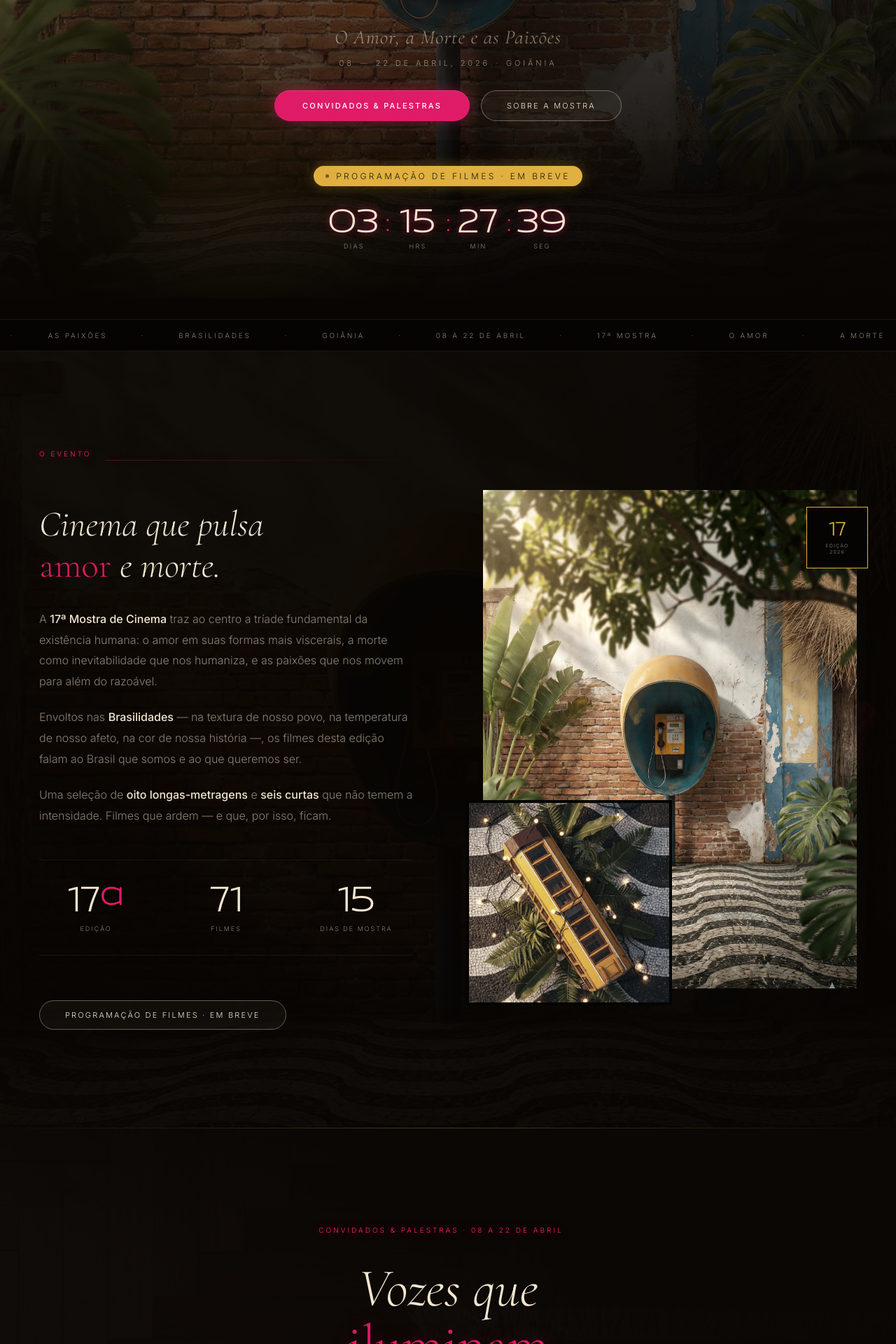
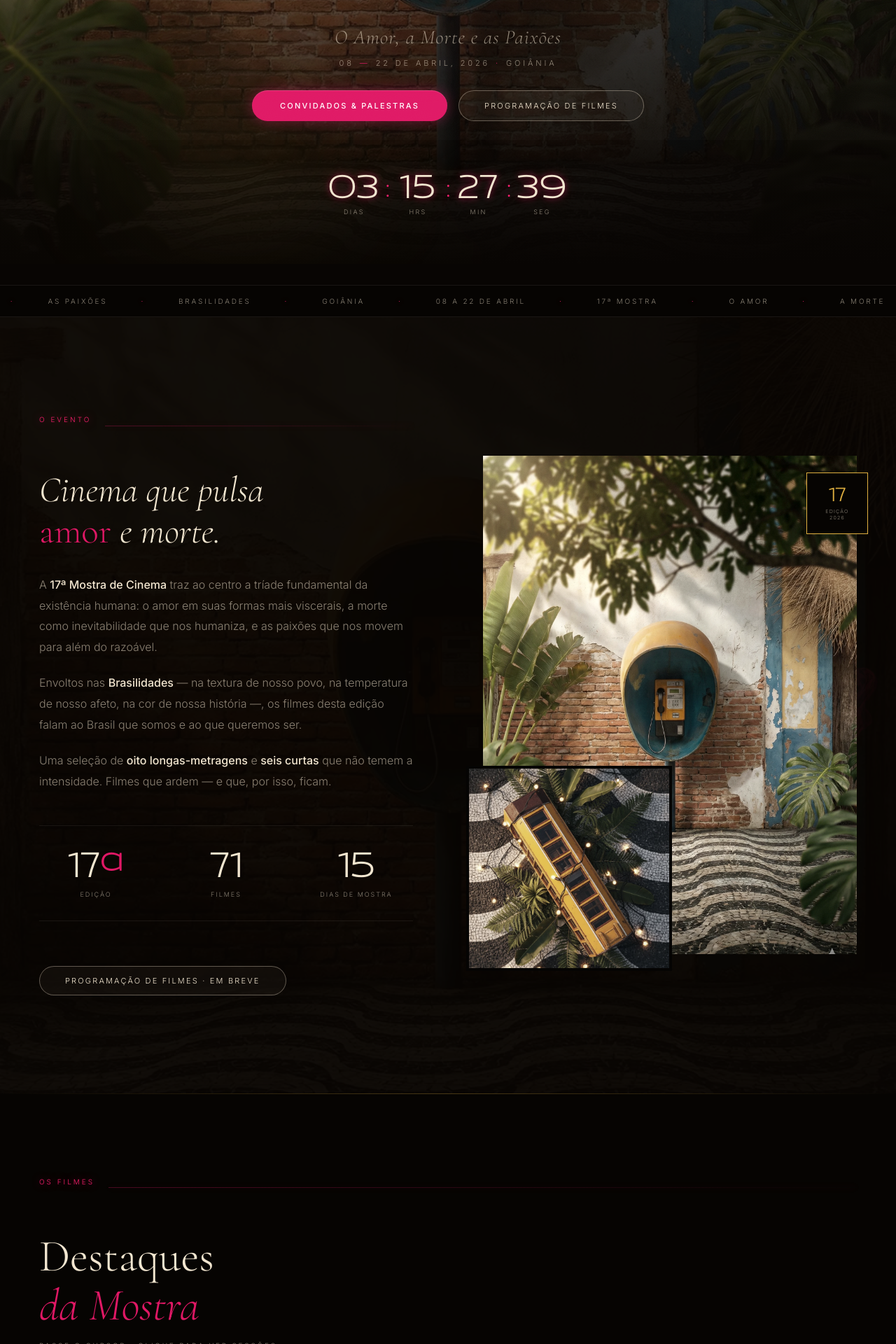
Before and after one commit to rubensafn/mostra-amp, a React (Vite) app: page / in a window 1280 px wide. Shown: the part 600-2520 px from the top of the page at 70% size. Built offline with nearby package versions, Linux system fonts and the light colour scheme; a web font is replaced by a local one.

Commit message:
retorno inicial - pag prog filmes

```diff
--- a/src/App.jsx
+++ b/src/App.jsx
@@ -33,7 +33,7 @@ const MARQUEE_2 = [
 ]
 
 /* ─── programação de filmes: ocultar até liberação oficial ─── */
-const SHOW_FILMS = false
+const SHOW_FILMS = true
 
 /* ─── PALESTRAS (dados 01.04) ─── */
 /* Mantido aqui para referência — timeline completa em /palestras */
@@ -208,7 +208,7 @@ function Nav() {
             <li><span className="btn-nav btn-nav--soon">Programação de Filmes · Em Breve</span></li>
           )}
           {SHOW_FILMS && (
-            <li><a href="#" onClick={(e) => goTo('programacao', e)} className="btn-nav">Ver Programação</a></li>
+            <li><a href="#" onClick={(e) => goTo('programacao', e)} className="btn-nav">Programação de Filmes</a></li>
           )}
         </ul>
 
@@ -302,7 +302,7 @@ function Hero() {
 
         <div className="hero-ctas">
           <Link to="/palestras" className="btn-primary">Convidados &amp; Palestras</Link>
-          <a href="#" onClick={(e) => goTo('sobre', e)} className="btn-outline">Sobre a Mostra</a>
+          <a href="#" onClick={(e) => goTo('programacao', e)} className="btn-outline">Programação de Filmes</a>
         </div>
 
         {!SHOW_FILMS && (
```
